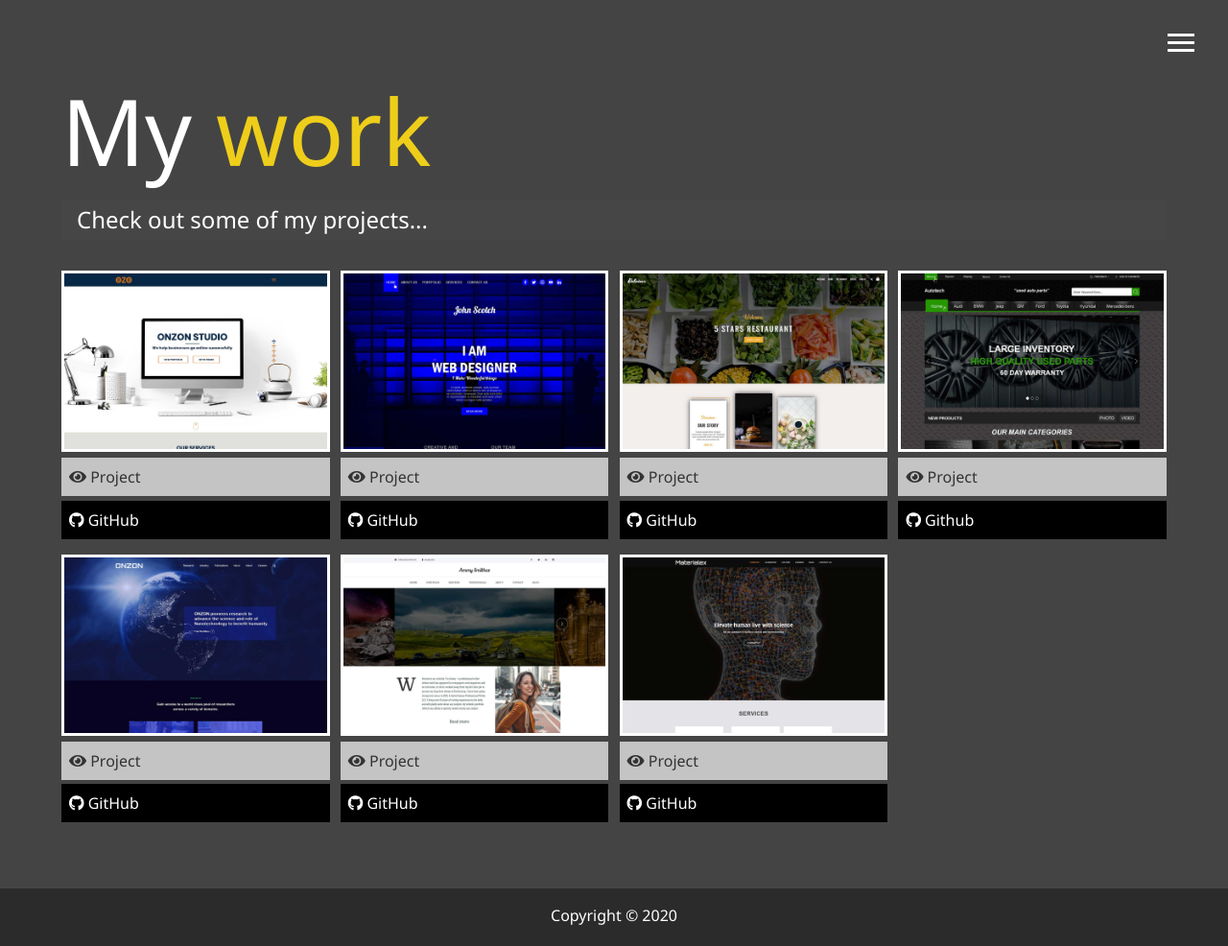
After one commit to jaywongkot/modern-portfolio, a Django app: template templates/portfolio.html in a window 1280 px wide. The commit adds this page. Shown: the whole page at 96% size. Run offline with Django 3.2, Linux system fonts and the light colour scheme; the template is opened without the code that fills it, so the values that code supplies are empty; some libraries are stand-ins or nearby versions.

Commit message:
created templates views and urls for portfolio app

```diff
--- /dev/null
+++ b/portfolio/urls.py
@@ -0,0 +1,6 @@
+from django.urls import path
+from .views import PortfolioPageView
+
+urlpatterns = [
+    path('', PortfolioPageView.as_view(), name='portfolio'),
+]
--- a/templates/about.html
+++ b/templates/about.html
@@ -26,7 +26,7 @@
             </a>
           </li>
           <li class="nav-item">
-            <a href="#" class="nav-link">
+            <a href="{% url 'portfolio' %}" class="nav-link">
               My Work
             </a>
           </li>
--- a/templates/contact.html
+++ b/templates/contact.html
@@ -26,7 +26,7 @@
           </a>
         </li>
         <li class="nav-item">
-          <a href="#" class="nav-link">
+          <a href="{% url 'portfolio' %}" class="nav-link">
             My Work
           </a>
         </li>
--- a/templates/home.html
+++ b/templates/home.html
@@ -25,7 +25,7 @@
           </a>
         </li>
         <li class="nav-item">
-          <a href="#" class="nav-link">
+          <a href="{% url 'portfolio' %}" class="nav-link">
             My Work
           </a>
         </li>
--- /dev/null
+++ b/templates/portfolio.html
@@ -0,0 +1,140 @@
+{% extends 'base.html' %}
+
+{% block title %}Portfolio{% endblock title %}
+
+{% block content %}
+  <header>
+    <div class="menu-btn">
+      <div class="btn-line"></div>
+      <div class="btn-line"></div>
+      <div class="btn-line"></div>
+    </div>
+
+    <nav class="menu">
+        <div class="menu-branding">
+            <div class="portrait"></div>
+        </div>
+        <ul class="menu-nav">
+            <li class="nav-item">
+            <a href="{% url 'home' %}" class="nav-link">
+                Home
+            </a>
+            </li>
+            <li class="nav-item">
+            <a href="{% url 'about' %}" class="nav-link">
+                About Me
+            </a>
+            </li>
+            <li class="nav-item current">
+            <a href="{% url 'portfolio' %}" class="nav-link">
+                My Work
+            </a>
+            </li>
+            <li class="nav-item">
+            <a href="#" class="nav-link">
+                Blog
+            </a>
+            </li>
+            <li class="nav-item">
+            <a href="{% url 'contact' %}" class="nav-link">
+                How To Reach Me
+            </a>
+            </li>
+        </ul>
+    </nav>
+  </header>
+
+  <main id="work">
+    <h1 class="lg-heading">
+      My <span class="text-secondary">work</span>
+    </h1>
+    <h2 class="sm-heading">
+      Check out some of my projects...
+    </h2>
+    <div class="projects">
+      <div class="item">
+        <a href="#!">
+          <img src="img/projects/project1.jpg" alt="Projects">
+        </a>
+        <a href="#" class="btn-light">
+          <i class="fas fa-eye"></i> Project
+        </a>
+        <a href="#" class="btn-dark">
+          <i class="fab fa-github"></i> GitHub
+        </a>
+      </div>
+      <div class="item">
+        <a href="#!">
+          <img src="img/projects/project2.jpg" alt="Projects">
+        </a>
+        <a href="#" class="btn-light">
+          <i class="fas fa-eye"></i> Project
+        </a>
+        <a href="#" class="btn-dark">
+          <i class="fab fa-github"></i> GitHub
+        </a>
+      </div>
+      <div class="item">
+        <a href="#!">
+          <img src="img/projects/project3.jpg" alt="Projects">
+        </a>
+        <a href="#" class="btn-light">
+          <i class="fas fa-eye"></i> Project
+        </a>
+        <a href="#" class="btn-dark">
+          <i class="fab fa-github"></i> GitHub
+        </a>
+      </div>
+      <div class="item">
+        <a href="#!">
+          <img src="img/projects/project4.jpg" alt="Projects">
+        </a>
+        <a href="#" class="btn-light">
+          <i class="fas fa-eye"></i> Project
+        </a>
+        <a href="#" class="btn-dark">
+          <i class="fab fa-github"></i> Github
+        </a>
+      </div>
+      <div class="item">
+        <a href="#!">
+          <img src="img/projects/project5.jpg" alt="Projects">
+        </a>
+        <a href="#" class="btn-light">
+          <i class="fas fa-eye"></i> Project
+        </a>
+        <a href="#" class="btn-dark">
+          <i class="fab fa-github"></i> GitHub
+        </a>
+      </div>
+      <div class="item">
+        <a href="#!">
+          <img src="img/projects/project6.jpg" alt="Projects">
+        </a>
+        <a href="#" class="btn-light">
+          <i class="fas fa-eye"></i> Project
+        </a>
+        <a href="#" class="btn-dark">
+          <i class="fab fa-github"></i> GitHub
+        </a>
+      </div>
+      <div class="item">
+        <a href="#!">
+          <img src="img/projects/project7.jpg" alt="Projects">
+        </a>
+        <a href="#" class="btn-light">
+          <i class="fas fa-eye"></i> Project
+        </a>
+        <a href="#" class="btn-dark">
+          <i class="fab fa-github"></i> GitHub
+        </a>
+      </div>
+    </div>
+  </main>
+{% endblock content %}
+
+{% block footer %}
+  <footer id="main-footer">
+    Copyright &copy; 2020
+  </footer>
+{% endblock footer %}
```
Also changed, not shown: portfolio/views.py (+6 -2 lines), 1 other file.
